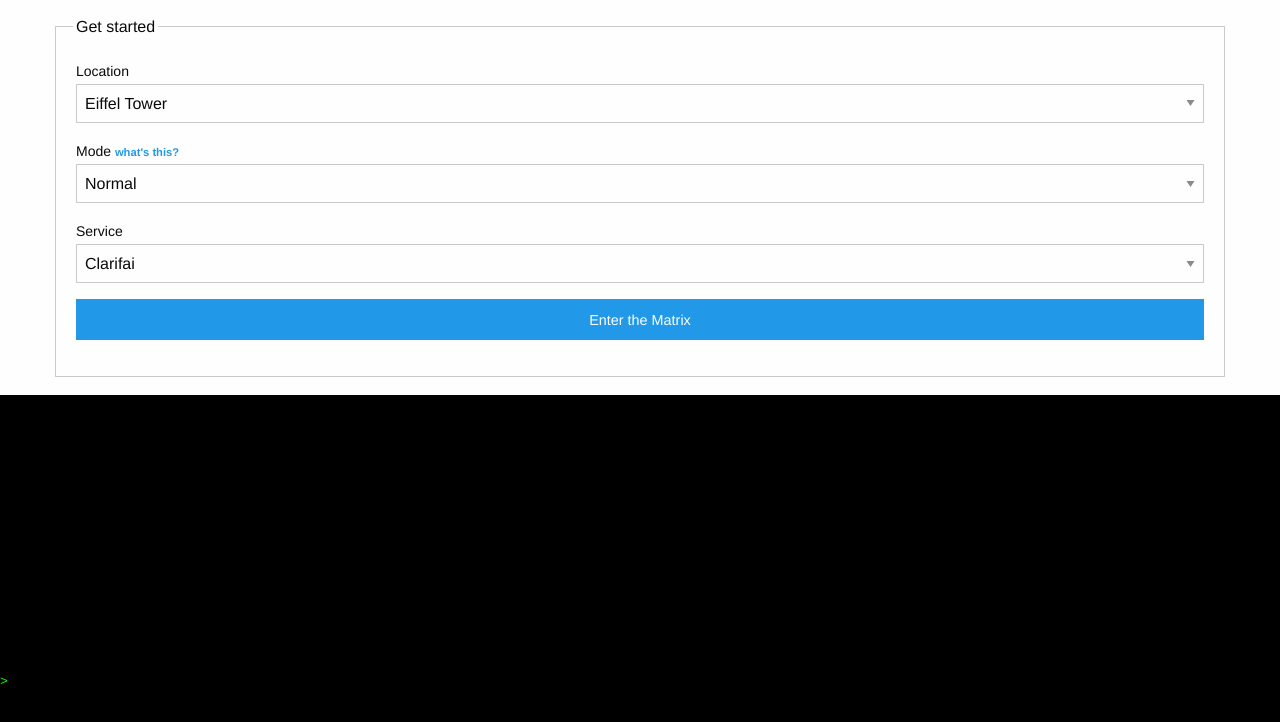
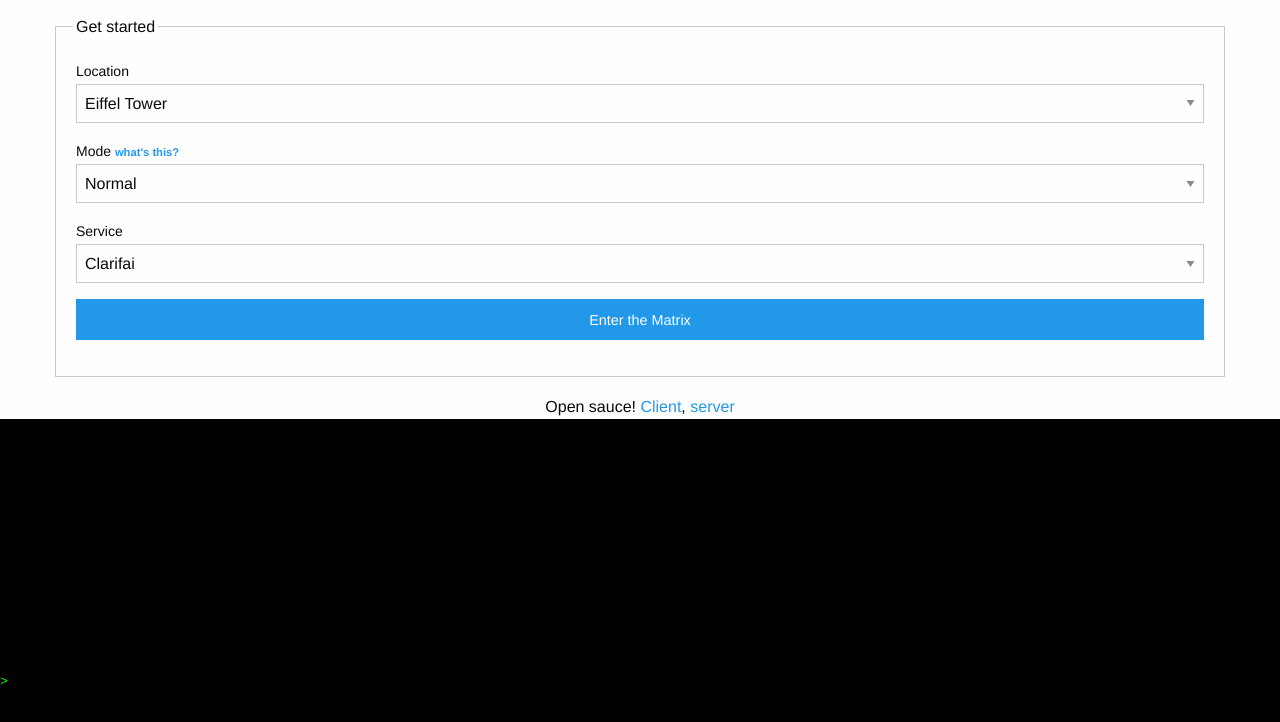
Before and after one commit to okofish/inf-client, a website: page src/index.html in a window 1280 px wide. Shown: the part 104-826 px from the top of the page. Drawn offline with Linux system fonts and the light colour scheme; some packages are replaced by stand-ins of ours.

Commit message:
Adding GitHub links

```diff
--- a/src/css/app.css
+++ b/src/css/app.css
@@ -63,6 +63,8 @@ small .has-tip:hover {
   bottom: 5px;
 }
 
+/* Terminal messages and history */
+
 #terminal-history {
   height: 90%;
   display: flex;
@@ -83,3 +85,9 @@ small .has-tip:hover {
 .bold-message {
   font-weight: bold;
 }
+
+/* Other stuff */
+
+.footer {
+  text-align: center;
+}
--- a/src/index.html
+++ b/src/index.html
@@ -63,6 +63,10 @@
           <a class="expanded button" id="start-button" href="#">Enter the Matrix</a>
         </fieldset>
       </div>
+
+      <div class="footer">
+        Open sauce! <a href="https://github.com/okofish/inf-client">Client</a>, <a href="https://github.com/okofish/inf-server">server</a>
+      </div>
     </div>
 
     <div id="game-screen">
```
